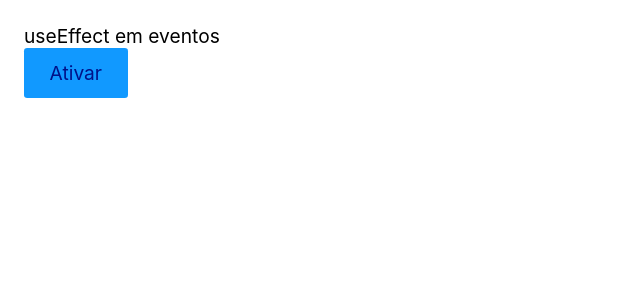
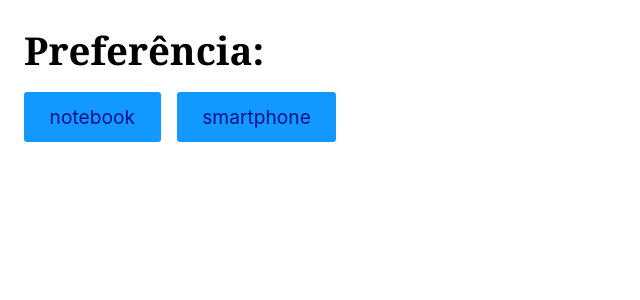
Before and after one commit to lucasleitedosreis/studying-react, a React (Vite) app: page / in a window 1280 px wide. Shown: the top 300 px of the page, without its empty margins (0-640 px from the left). Built offline with nearby package versions, Linux system fonts and the light colour scheme.

Commit message:
feat: Exercicio Final useEffect

```diff
--- a/src/App.jsx
+++ b/src/App.jsx
@@ -1,10 +1,10 @@
 import React from "react";
-import ExerciciosUseEffect2 from "./exercicios/Exercicios07UseEffect/ExerciciosUseEffect2";
+import ExercicioFinal from "./exercicios/Exercicios07UseEffect/ExercicioFinal/ExercicioFinal";
 
 function App() {
   return (
     <>
-      <ExerciciosUseEffect2 />
+      <ExercicioFinal />
     </>
   );
 }
--- /dev/null
+++ b/src/exercicios/Exercicios07UseEffect/ExercicioFinal/ExercicioFinal.jsx
@@ -0,0 +1,35 @@
+// Quando o usuário clicar em um dos botões, faça um fetch do produto clicado utilizando a api abaixo
+// https://ranekapi.origamid.dev/json/api/produto/notebook
+// https://ranekapi.origamid.dev/json/api/produto/smartphone
+// Mostre o nome e preço na tela (separe essa informação em um componente Produto.js)
+// Defina o produto clicado como uma preferência do usuário no localStorage
+// Quando o usuário entrar no site, se existe um produto no localStorage, faça o fetch do mesmo
+import React from "react";
+import Produto from "./Produto";
+
+export default function ExercicioFinal() {
+  const [produto, setProduto] = React.useState(null);
+
+  React.useEffect(() => {
+    const produtoLocal = window.localStorage.getItem("produto");
+    if (produtoLocal !== null) setProduto(produtoLocal);
+  }, []);
+
+  React.useEffect(() => {
+    if (produto !== null) window.localStorage.setItem("produto", produto);
+  }, [produto]);
+
+  function handleClick({ target }) {
+    setProduto(target.innerText);
+  }
+  return (
+    <div>
+      <h1>Preferência: {produto}</h1>
+      <button style={{ marginRight: "1rem" }} onClick={handleClick}>
+        notebook
+      </button>
+      <button onClick={handleClick}>smartphone</button>
+      <Produto produto={produto} />
+    </div>
+  );
+}
--- /dev/null
+++ b/src/exercicios/Exercicios07UseEffect/ExercicioFinal/Produto.jsx
@@ -0,0 +1,26 @@
+import React from "react";
+
+export default function Produto({ produto }) {
+  const [dados, setDados] = React.useState(null);
+
+  React.useEffect(() => {
+    const fetchProduto = async () => {
+      if (produto !== null) {
+        const response = await fetch(
+          `https://ranekapi.origamid.dev/json/api/produto/${produto}`
+        );
+        const json = await response.json();
+        setDados(json);
+      }
+    };
+    fetchProduto();
+  }, [produto]);
+
+  if (dados === null) return null;
+  return (
+    <div>
+      <h1>{dados.nome}</h1>
+      <p>{dados.preco}</p>
+    </div>
+  );
+}
```
